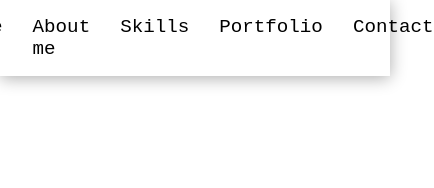
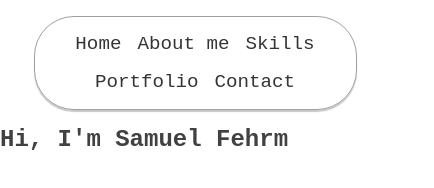
Before and after one commit to Samyh1214/samyh1214.github.io, a plain HTML site: page HTML/index.html in a window 390 px wide. Shown: the whole page, 434 px wide, since content can reach past the window. Drawn offline with Linux system fonts and the light colour scheme; files whose address does not match are found by name.

Commit message:
Add responsive navbar styling

```diff
--- a/CSS/style1.css
+++ b/CSS/style-all.css
@@ -5,4 +5,5 @@
 
 body {
     font-family: 'Courier New', Courier, monospace;
+    color: rgb(65, 65, 65);
 }
--- a/CSS/style-nav.css
+++ b/CSS/style-nav.css
@@ -1,16 +1,29 @@
 nav {
     display: flex;
     justify-content: center;
-    gap: 30px;
-    padding-top: 1rem;
-    padding-bottom: 1rem;
+    align-items: center;
+    flex-wrap: wrap;
+
+    width: min(70%, 900px);
+    gap: clamp(1rem, 4vw, 4rem);
+    padding: 1rem 1.5rem;
     font-size: larger;
-    box-shadow: 0px 2px 16px rgb(171, 171, 171);
 
+    box-shadow: 0px 2px 1px rgb(199, 199, 199);
+    border-radius: 40px;
+    border: 1px solid rgb(160, 160, 160);
+
+    margin: 1rem auto;
+
+}
+nav:hover{
+    background: linear-gradient(to right, white, rgb(255, 247, 222));
 }
 a{
     text-decoration: none;
-    color: black;
+    /* text-shadow: 0px 2px 4px rgb(166, 166, 166); */
+    color: rgb(53, 53, 53);
+    white-space: nowrap;
 }
 a:hover{
     color: gray;
--- a/HTML/index.html
+++ b/HTML/index.html
@@ -5,10 +5,12 @@
     <meta name="viewport" content="width=device-width, initial-scale=1.0">
     <title>My Portfolio</title>
 
-    <link rel="stylesheet" href="/CSS/style1.css">
+    <link rel="stylesheet" href="/CSS/style-all.css">
     <link rel="stylesheet" href="/CSS/style-nav.css">
 </head>
 <body>
+
+    <header>
         <nav>
             <a href="">Home</a>
             <a href="">About me</a>
@@ -16,14 +18,17 @@
             <a href="">Portfolio</a>
             <a href="">Contact</a>
         </nav>
-    <header>
-        <!-- Portträttbild -->
         <!-- Länkar/ikoner till socialmedia -->
     </header>
     <main>
+
+        <!-- Hero -->
         <section class="About-me">
+            <h1>Hi, I'm Samuel Fehrm</h1>
+            <!-- Portträttbild -->
 
         </section>
+        <!-- Hero -->
 
         <section class="Skills">
 
```
Lines whose indentation alone changed are shown as unchanged.
